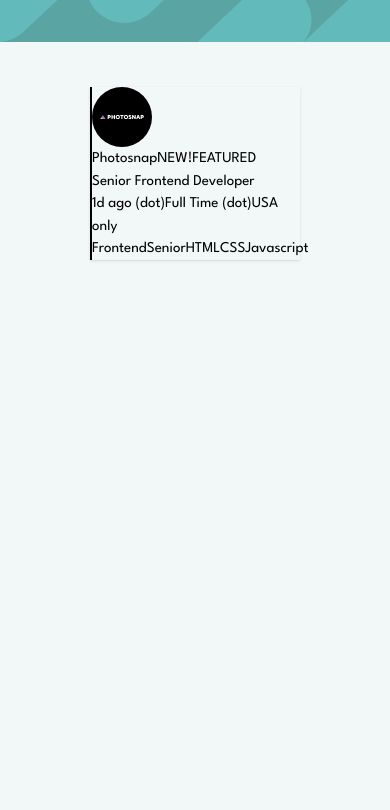
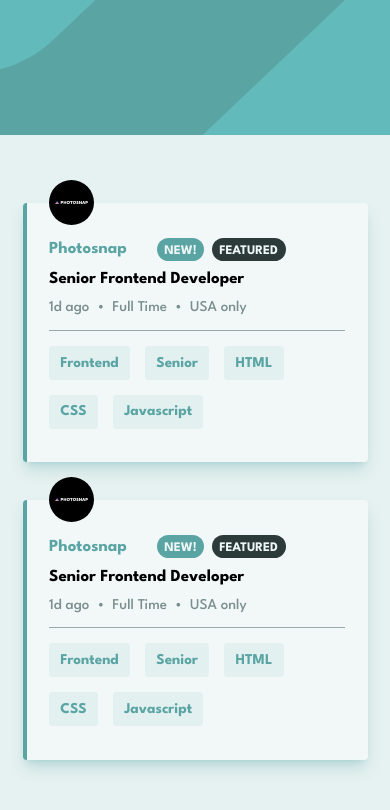
Before and after one commit to adityadahake/Job-Listings-React-, a React (Vite) app: page / in a window 390 px wide. Shown: the top 810 px of the page. Built offline with nearby package versions, Linux system fonts and the light colour scheme.

Commit message:
add styles for mobile view

```diff
--- a/src/App.jsx
+++ b/src/App.jsx
@@ -1,21 +1,24 @@
-import bgHeaderDesktopImg from "./assets/images/bg-header-desktop.svg";
+import bgHeaderImg from "./assets/images/bg-header-desktop.svg";
+
 import JobListing from "./components/JobListing";
-// import bgHeaderMobileImg from "./assets/images/bg-header-mobile.svg";
 
 function App() {
   return (
-    <>
+    <div className="min-h-screen bg-desaturated-dark-cyan-primary bg-opacity-15">
       <div>
         <img
-          src={bgHeaderDesktopImg}
+          src={bgHeaderImg}
           alt="background header image"
-          className="w-full bg-desaturated-dark-cyan-primary"
+          className="w-full h-36 object-cover bg-desaturated-dark-cyan-primary"
         />
       </div>
-      <div className="mx-24 my-12">
-        <JobListing />
+      <div className="container mx-auto pt-12">
+        <div className="flex flex-col gap-10 p-6">
+          <JobListing />
+          <JobListing />
+        </div>
       </div>
-    </>
+    </div>
   );
 }
 
--- a/src/components/JobListing.jsx
+++ b/src/components/JobListing.jsx
@@ -2,27 +2,47 @@ import photosnapLogo from "../assets/images/photosnap.svg";
 
 function JobListing() {
   return (
-    <div className="border-l-2 shadow">
-      <img src={photosnapLogo} alt="photosnap" className="w-16" />
-      <div>
-        <div>
-          <span>Photosnap</span>
-          <span>NEW!</span>
-          <span>FEATURED</span>
+    <div className="border-l-4 px-6 py-9 relative rounded shadow-lg flex flex-col gap-3 whitespace-nowrap bg-light-grayish-cyan-bg border-desaturated-dark-cyan-primary shadow-desaturated-dark-cyan-primary/30">
+      <div className="w-12 h-12 absolute -top-6">
+        <img src={photosnapLogo} alt="photosnap" />
+      </div>
+      <div className="grid gap-1">
+        <div className="flex gap-2 items-center font-bold">
+          <span className="text-lg me-6 text-desaturated-dark-cyan-primary">
+            Photosnap
+          </span>
+          <span className="text-sm px-2 pt-1 rounded-full bg-desaturated-dark-cyan-primary text-light-grayish-cyan-badge">
+            NEW!
+          </span>
+          <span className="text-sm px-2 pt-1 rounded-full bg-very-dark-grayish-cyan text-light-grayish-cyan-badge">
+            FEATURED
+          </span>
         </div>
-        <div>Senior Frontend Developer</div>
-        <div>
-          <span>1d ago</span> (dot)
-          <span>Full Time</span> (dot)
+        <div className="text-lg font-bold">Senior Frontend Developer</div>
+        <div className="flex gap-2 font-medium text-dark-grayish-cyan">
+          <span>1d ago</span>
+          <span>&#x2022;</span>
+          <span>Full Time</span>
+          <span>&#x2022;</span>
           <span>USA only</span>
         </div>
       </div>
-      <div>
-        <span>Frontend</span>
-        <span>Senior</span>
-        <span>HTML</span>
-        <span>CSS</span>
-        <span>Javascript</span>
+      <div className="border-t border-dark-grayish-cyan/75 pt-4 flex flex-wrap gap-4 font-bold text-desaturated-dark-cyan-primary">
+        <span className="px-3 py-1.5 rounded bg-desaturated-dark-cyan-primary/10">
+          Frontend
+        </span>
+        <span className="px-3 py-1.5 rounded bg-desaturated-dark-cyan-primary/10">
+          Senior
+        </span>
+        <span className="px-3 py-1.5 rounded bg-desaturated-dark-cyan-primary/10">
+          HTML
+        </span>
+        <span className="px-3 py-1.5 rounded bg-desaturated-dark-cyan-primary/10">
+          CSS
+        </span>
+        <span className="px-3 py-1.5 rounded bg-desaturated-dark-cyan-primary/10">
+          Javascript
+        </span>
       </div>
     </div>
   );
--- a/src/index.css
+++ b/src/index.css
@@ -13,6 +13,4 @@
   text-rendering: optimizeLegibility;
   -webkit-font-smoothing: antialiased;
   -moz-osx-font-smoothing: grayscale;
-
-  background-color: #f2f8f8;
 }
```
